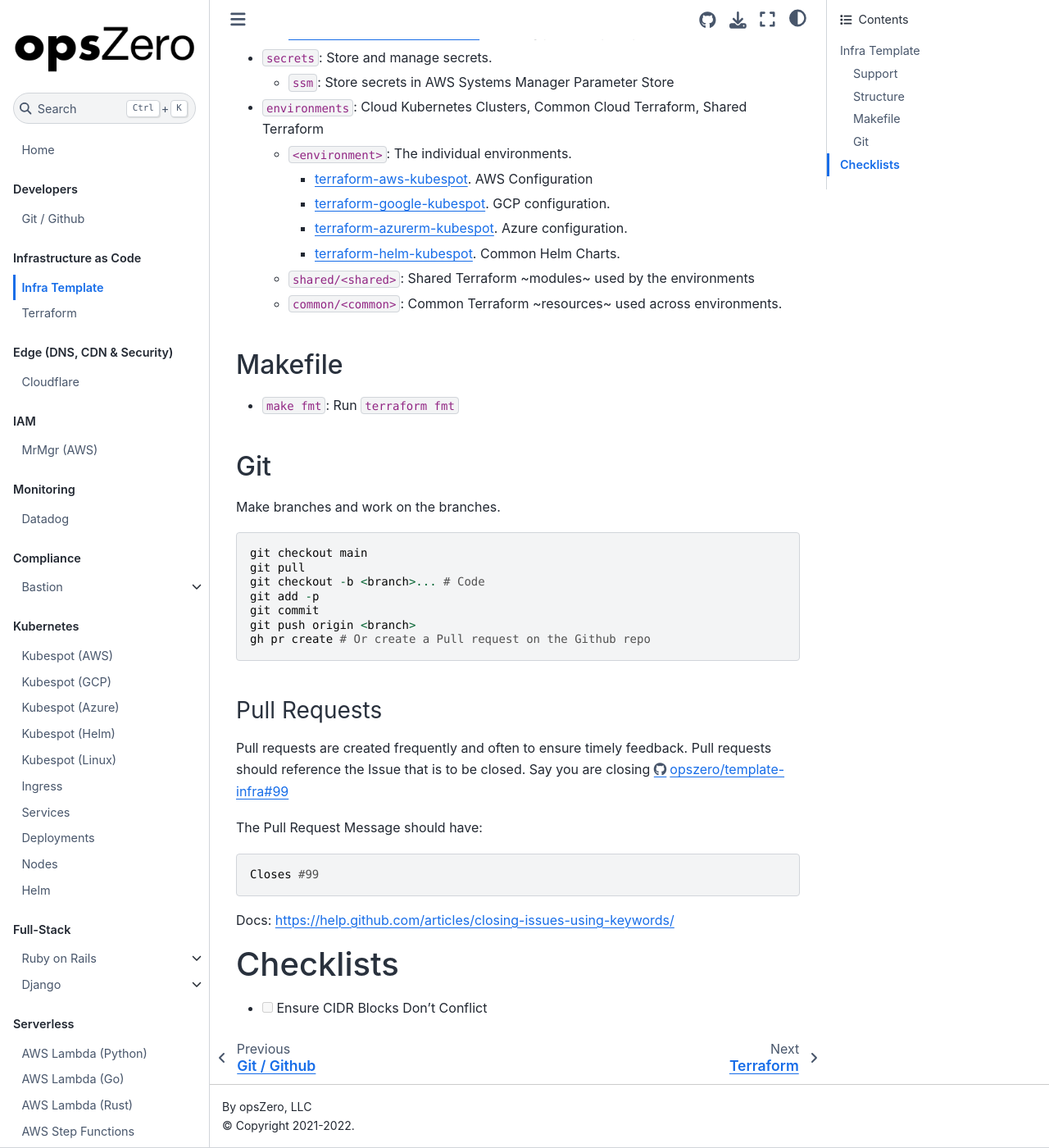
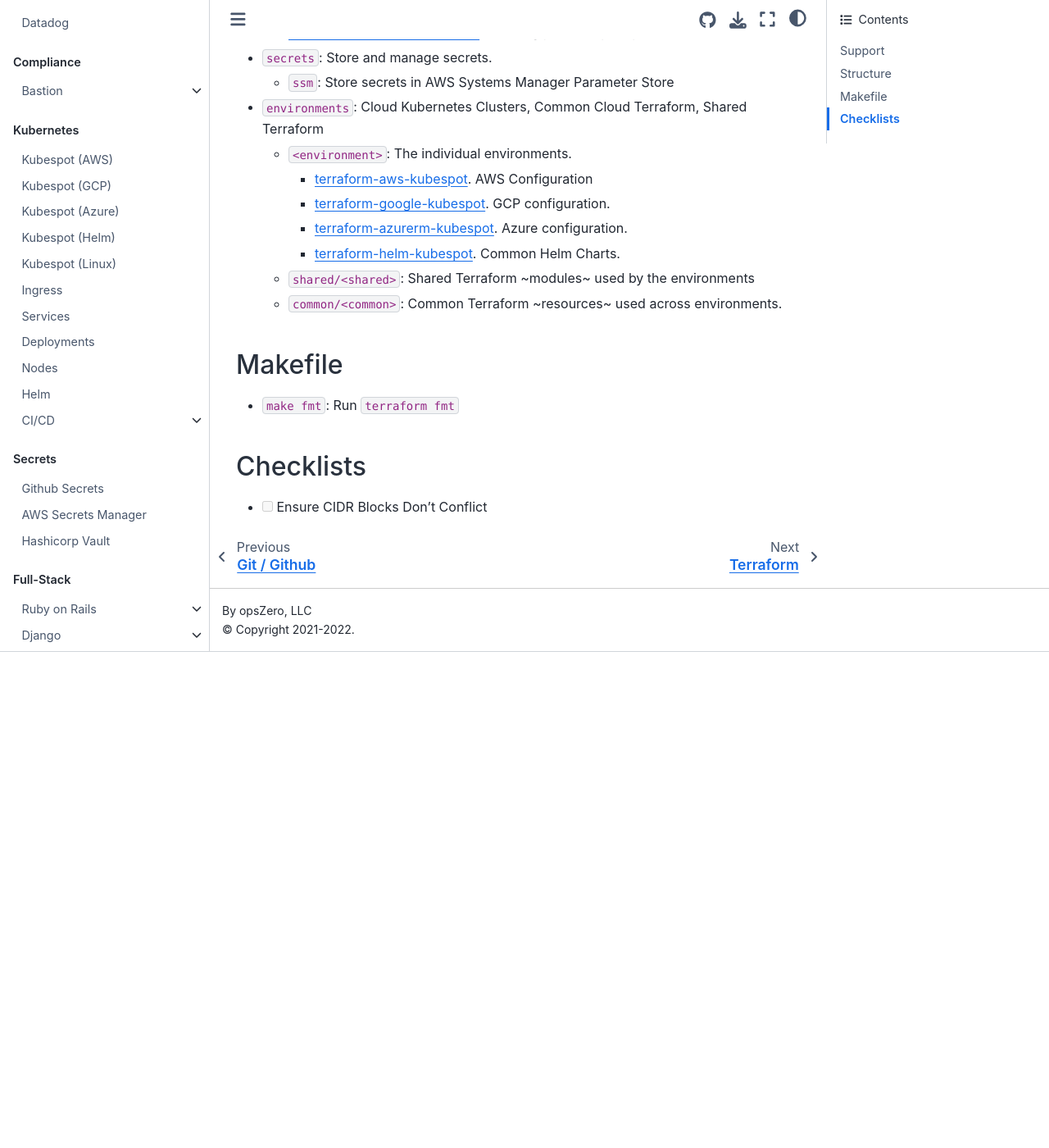
Before and after one commit to opszero/docs, a Jupyter Book: the page built from infra-as-code/template-infra.md, in a window 1280 px wide and 1400 px high, scrolled down 606 px. Shown: the whole window at 82% size. Built offline with Jupyter Book 1.0.4 settings and Sphinx 7.4.7 and the Sphinx Book theme 1.1.4, drawn with Linux system fonts in a browser that asks for light colours; pages that are not in the unit, such as notebooks, are missing from menus; after the commit the page ends 1395 px from its top, so only the background shows below that.

Commit message:
Finished TOC

````diff
--- a/_toc.yml
+++ b/_toc.yml
@@ -53,6 +53,18 @@
   - file: kubernetes/pods
   - file: kubernetes/nodes
   - file: helm/intro
+  - file: kubernetes/cicd
+    sections:
+      - file: cicd/github-actions
+        sections:
+          - file: cicd/deploytag
+      - file: cicd/gitlab
+- caption: Secrets
+  chapters:
+  - file: secrets/github-secrets
+  - file: secrets/aws-ssm
+  - file: secrets/aws-secretsmanager
+  - file: secrets/vault
 - caption: Full-Stack
   chapters:
   - file: fullstack/rubyonrails
@@ -71,18 +83,6 @@
 # - caption: Web3
 #   chapters:
 #   - file: web3/intro
-- caption: Secrets
-  chapters:
-  - file: secrets/github-secrets
-  - file: secrets/aws-ssm
-  - file: secrets/aws-secretsmanager
-  - file: secrets/vault
-- caption: CI / CD
-  chapters:
-  - file: cicd/github-actions
-    sections:
-    - file: cicd/deploytag
-  - file: cicd/gitlab
 - caption: Databases
   chapters:
   - file: databases/mysql
--- a/infra-as-code/template-infra.md
+++ b/infra-as-code/template-infra.md
@@ -33,34 +33,6 @@
 
  - `make fmt`: Run `terraform fmt`
 
-## Git
-
-Make branches and work on the branches.
-
-```
-git checkout main
-git pull
-git checkout -b <branch>... # Code
-git add -p
-git commit
-git push origin <branch>
-gh pr create # Or create a Pull request on the Github repo
-```
-
-### Pull Requests
-
-Pull requests are created frequently and often to ensure timely feedback.
-Pull requests should reference the Issue that is to be closed. Say you are closing
-https://github.com/opszero/template-infra/issues/99
-
-The Pull Request Message should have:
-
-```
-Closes #99
-```
-
-Docs: https://help.github.com/articles/closing-issues-using-keywords/
-
-# Checklists
+## Checklists
 
  - [ ] Ensure CIDR Blocks Don't Conflict
````
Also changed, not shown: kubernetes/cicd.md (added, +1 -0 lines).
